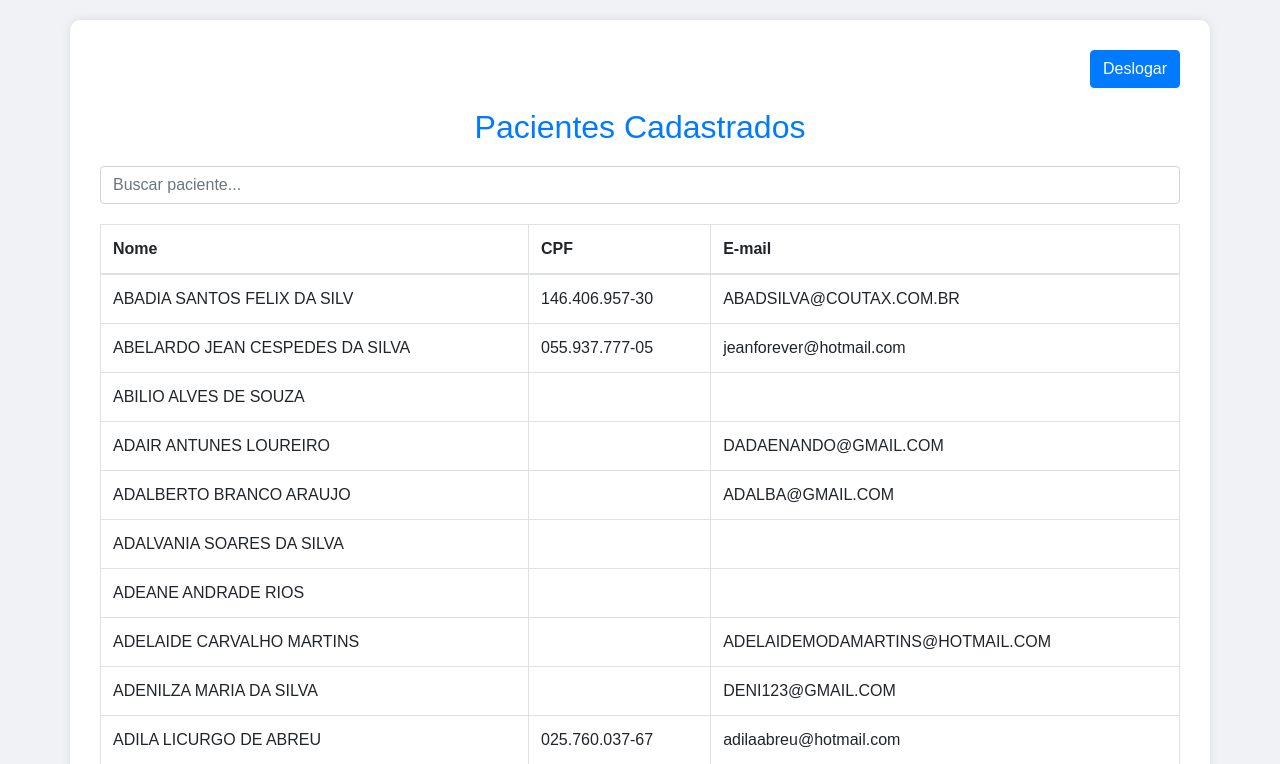
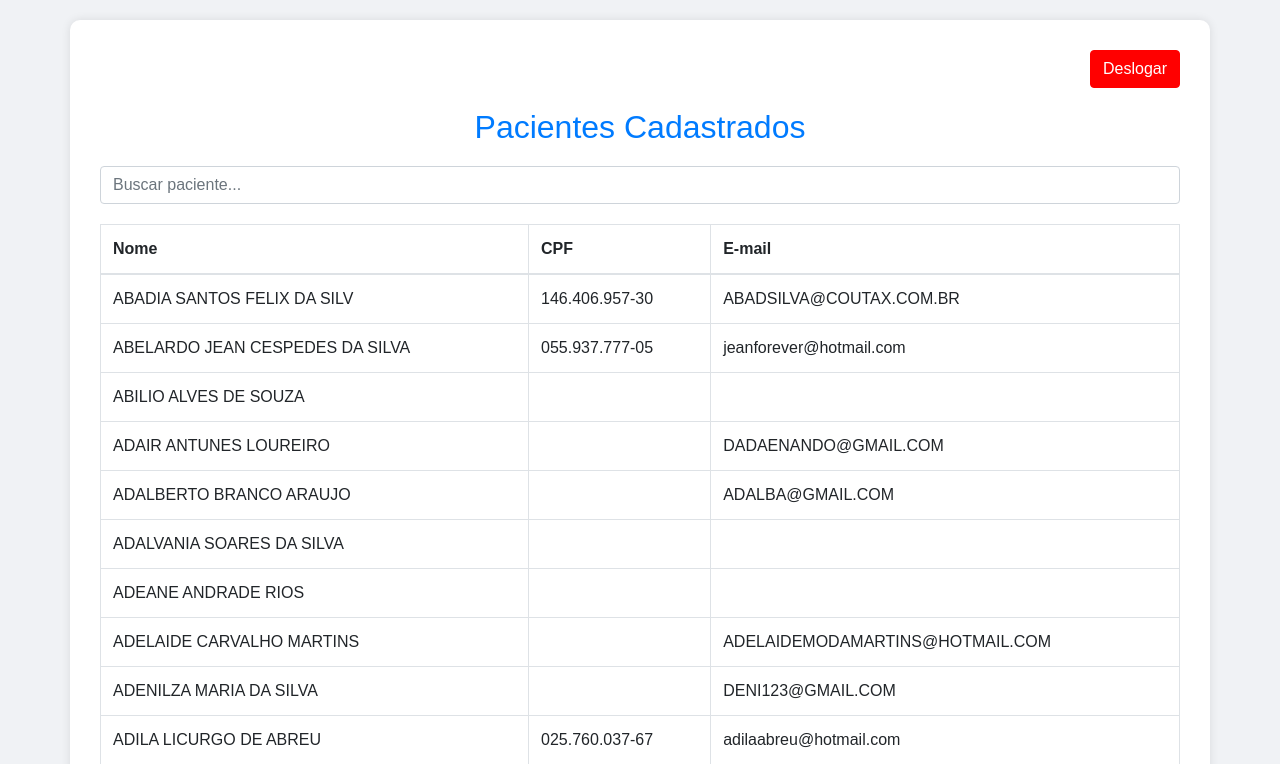
Before and after one commit to Pedroxbr16/Clinica, a PHP site: page /front/home.php in a window 1280 px wide. Shown: the top 764 px of the page. Run offline with PHP 8.4, Linux system fonts and the light colour scheme; data comes from the database, SQL or seed files in the repository; some libraries are stand-ins or nearby versions.

Commit message:
adicionado botão deslogar

```diff
--- a/front/home.php
+++ b/front/home.php
@@ -39,6 +39,7 @@ $result = $conexao->query($sql);
 
 <!DOCTYPE html>
 <html lang="pt-br">
+
 <head>
     <meta charset="UTF-8">
     <meta name="viewport" content="width=device-width, initial-scale=1.0">
@@ -50,39 +51,53 @@ $result = $conexao->query($sql);
         font-family: 'Arial', sans-serif;
         padding: 20px;
     }
+
     .container {
         background-color: #fff;
         border-radius: 10px;
         box-shadow: 0 0 10px rgba(0, 0, 0, 0.1);
         padding: 30px;
     }
+
     h2 {
         text-align: center;
         margin-bottom: 20px;
         color: #007bff;
     }
+
     .table {
         margin-top: 20px;
         cursor: pointer;
     }
+
     .table tbody tr:hover {
         background-color: #f1f1f1;
     }
+
     .search-bar {
         margin-bottom: 20px;
     }
+
     .btn {
         margin-bottom: 20px;
     }
+
     .pagination {
         justify-content: center;
     }
+
+    .btn-red {
+        background-color: red;
+        border-color: red;
+        color: white;
+    }
     </style>
 </head>
+
 <body>
     <div class="container">
         <div class="text-right">
-            <a href="../login.php" class="btn btn-primary">Deslogar</a>
+            <a href="../login.php" class="btn btn-red">Deslogar</a>
         </div>
         <h2>Pacientes Cadastrados</h2>
         <form class="search-bar" method="get" action="">
@@ -166,7 +181,8 @@ $result = $conexao->query($sql);
                 var cpf = $(this).find('td:eq(1)').text().toLowerCase();
                 var email = $(this).find('td:eq(2)').text().toLowerCase();
 
-                    if (name.includes(searchValue) || cpf.includes(searchValue) || email.includes(searchValue)) {
+                if (name.includes(searchValue) || cpf.includes(searchValue) || email.includes(
+                        searchValue)) {
                     $(this).show();
                 } else {
                     $(this).hide();
@@ -181,7 +197,9 @@ $result = $conexao->query($sql);
             $.ajax({
                 url: 'buscar_pacientes.php',
                 method: 'GET',
-                    data: { query: query },
+                data: {
+                    query: query
+                },
                 success: function(response) {
                     $('#pacientesTableBody').html(response);
                 }
@@ -197,4 +215,5 @@ $result = $conexao->query($sql);
     });
     </script>
 </body>
+
 </html>
```
Lines whose indentation alone changed are shown as unchanged.
